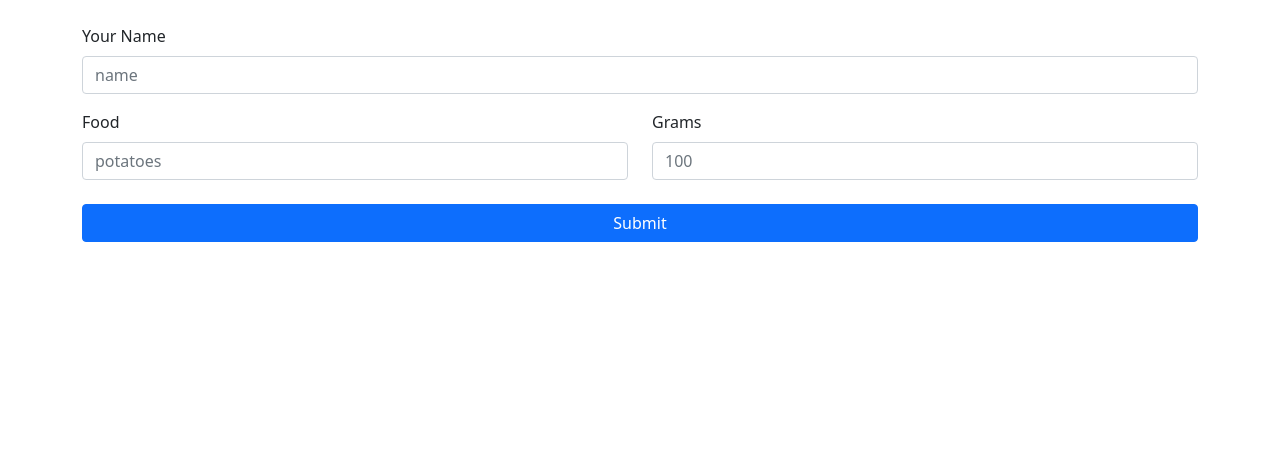
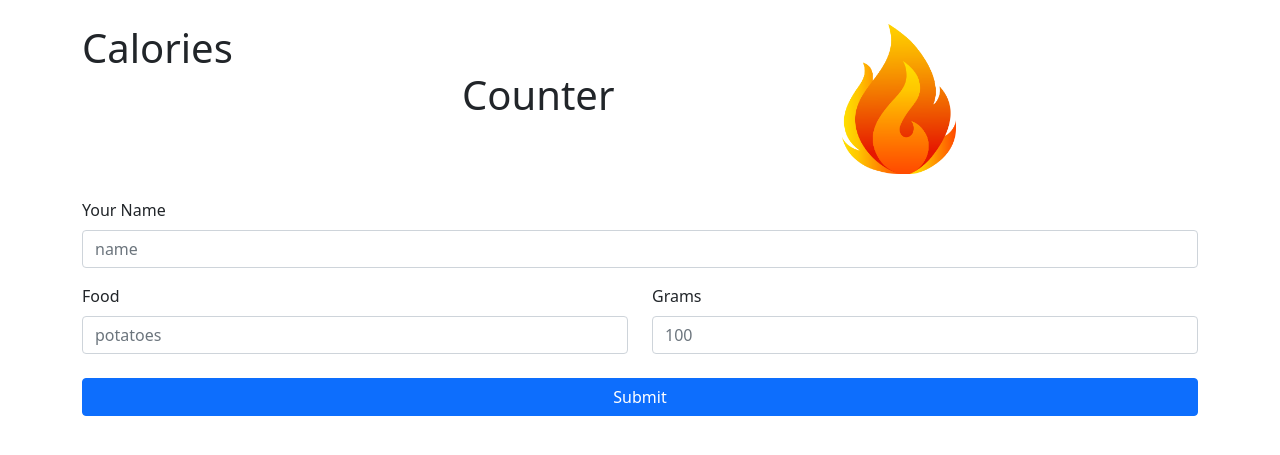
Before and after one commit to Vojtanooo/calories_app, a Django app: page /counter/ in a window 1280 px wide. Shown: the top 455 px of the page. Run offline with Django 3.2, Linux system fonts and the light colour scheme.

Commit message:
add static and logo

```diff
--- a/calories_app/settings.py
+++ b/calories_app/settings.py
@@ -11,6 +11,7 @@ https://docs.djangoproject.com/en/3.2/ref/settings/
 """
 
 from pathlib import Path
+import os
 
 # Build paths inside the project like this: BASE_DIR / 'subdir'.
 BASE_DIR = Path(__file__).resolve().parent.parent
@@ -119,6 +120,10 @@ USE_TZ = True
 # https://docs.djangoproject.com/en/3.2/howto/static-files/
 
 STATIC_URL = '/static/'
+STATIC_ROOT = os.path.join(BASE_DIR, 'static/')
+
+MEDIA_ROOT = os.path.join(BASE_DIR, "media")
+MEDIA_URL = "/media/"
 
 # Default primary key field type
 # https://docs.djangoproject.com/en/3.2/ref/settings/#default-auto-field
--- a/counter/templates/home.html
+++ b/counter/templates/home.html
@@ -1,3 +1,4 @@
+{% load static %}
 <!DOCTYPE html>
 <html lang="en">
 <head>
@@ -9,6 +10,20 @@
     <title>Calories Counter</title>
 </head>
 <body>
+    <br>
+    <div class="container">
+        <div class="row">
+            <div class="col align-self-start">
+                <h1>Calories</h1>
+            </div>
+            <div class="col align-self-center">
+                <h1>Counter</h1>
+            </div>
+            <div class="col align-self-end">
+                <img src="{% static 'burn.png' %}" style="max-height: 150px; max-width: 150px;">
+            </div>
+        </div>
+    </div>
     <br>
     <div class="container">
         <form method="POST">
@@ -102,7 +117,7 @@
         <div class="container">
             <h3>Your daily calories:</h3>
             <div class="progress" style="height: 35px;">
-                <div class="{{ percentage_bar_color }} progress-bar-animated" role="progressbar" aria-valuenow="{{ percentage }}" aria-valuemin="0" aria-valuemax="100" style="width: {{ percentage }}%">
+                <div class="{{ percentage_bar_color }} progress-bar-animated" role="progressbar" aria-valuenow="{{ percentage }}" aria-valuemin="0" aria-valuemax="100" style='width: {{ percentage }}%'>
                 {{ today_calories }} of {{ total_day_calories }} Calories
                 </div>
             </div>
```
Also changed, not shown: counter/static/burn.png (added).
